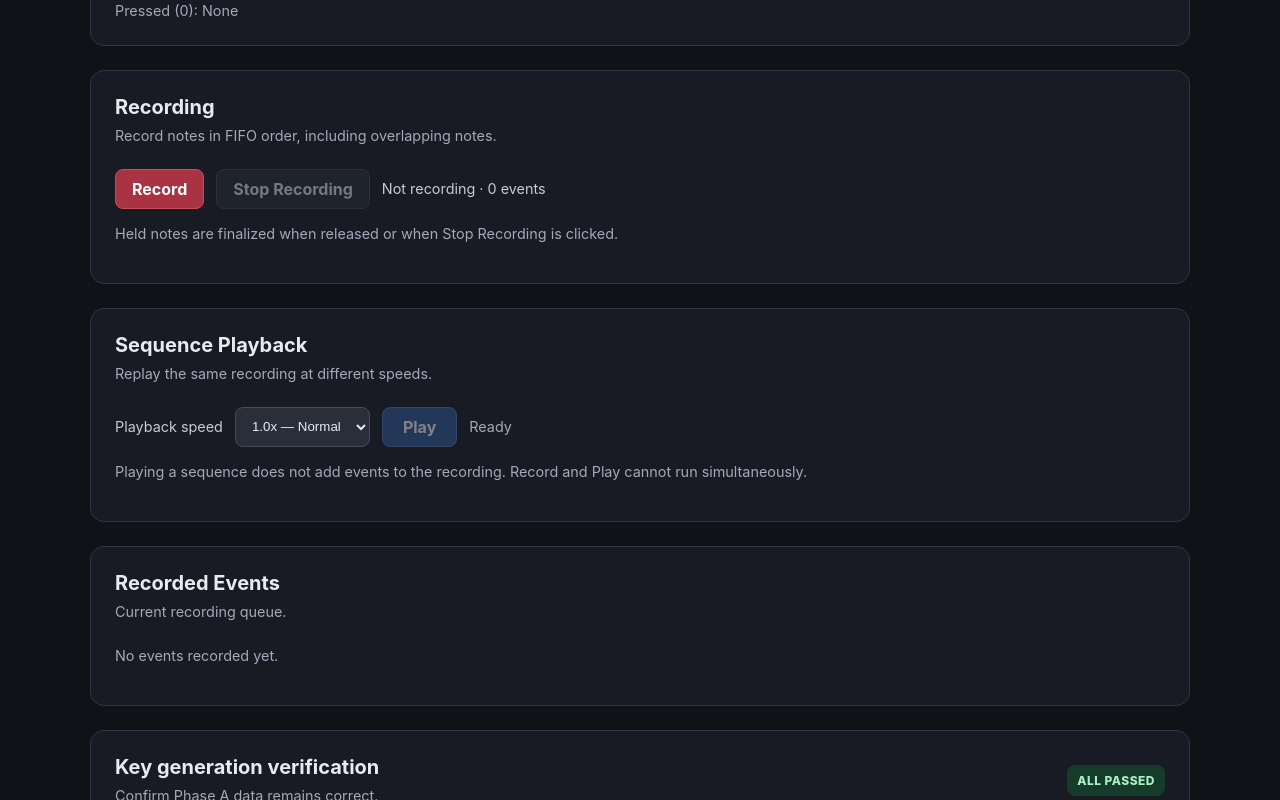
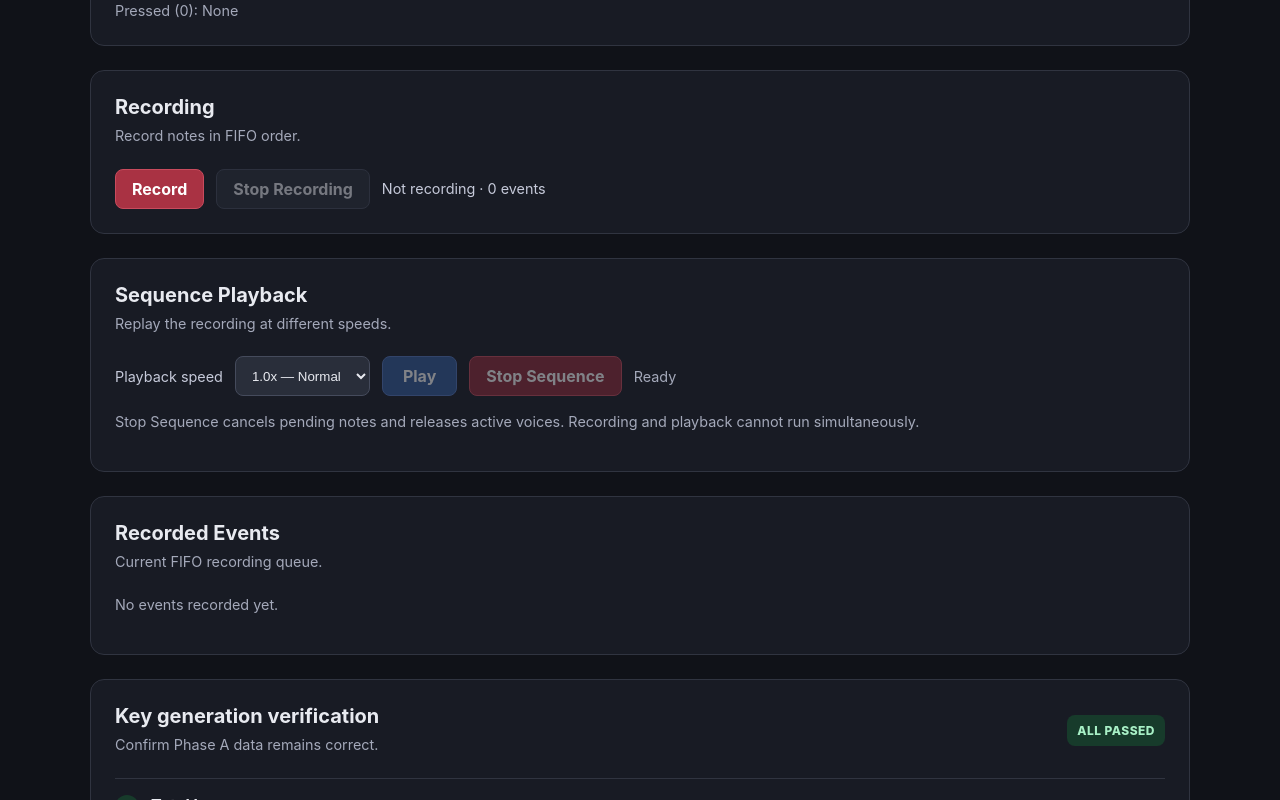
Before and after one commit to hoangnguyen412/web-app-24521171, a React (Vite) app in the folder lab3/hw/hw2/: page / in a window 1280 px wide. Shown: the part 700-1500 px from the top of the page. Built offline with nearby package versions, Linux system fonts and the light colour scheme.

Commit message:
feat(hw2): implement replay cancellation and cleanup

```diff
--- a/lab3/hw/hw2/package.json
+++ b/lab3/hw/hw2/package.json
@@ -10,7 +10,8 @@
     "preview": "vite preview",
     "check:keys": "node scripts/check-piano-keys.js",
     "check:queue": "node scripts/check-fifo-queue.js",
-    "check:sequence": "node scripts/check-sequence-player.js"
+    "check:sequence": "node scripts/check-sequence-player.js",
+    "check:cancellation": "node scripts/check-cancellation.js"
   },
   "dependencies": {
     "react": "^19.3.1",
--- a/lab3/hw/hw2/src/App.jsx
+++ b/lab3/hw/hw2/src/App.jsx
@@ -1,4 +1,4 @@
-import { useCallback, useRef, useState } from "react";
+import { useCallback, useEffect, useRef, useState } from "react";
 import { PIANO_KEYS } from "./data/pianoKeys.js";
 import { PianoKey } from "./components/PianoKey.jsx";
 import { PolyphonicSynth } from "./audio/PolyphonicSynth.js";
@@ -96,8 +96,7 @@ export default function App() {
   const recordingStartRef = useRef(null);
   const lastNoteStartRef = useRef(null);
 
-  // One controller per replay. Full Stop Sequence handling
-  // will be implemented in Phase G.
+  // Current replay's AbortController.
   const replayControllerRef = useRef(null);
 
   const handleNoteOn = useCallback((midi) => {
@@ -120,8 +119,7 @@ export default function App() {
       );
     }
 
-    // Only physical/user recording events enter the queue.
-    // Replay runs while this flag is false.
+    // Replay events are not recorded because recording is disabled.
     if (isRecordingRef.current) {
       const previousStart =
         lastNoteStartRef.current ??
@@ -196,9 +194,7 @@ export default function App() {
       return;
     }
 
-    const queue = recordingQueueRef.current;
-
-    queue.clear();
+    recordingQueueRef.current.clear();
     activeRecordingRef.current.clear();
 
     const now = performance.now();
@@ -220,7 +216,7 @@ export default function App() {
 
     const stoppedAt = performance.now();
 
-    // Finalize all notes still held.
+    // Finalize every note still held.
     for (const midi of [...activeRecordingRef.current.keys()]) {
       finalizeRecordedNote(
         activeRecordingRef.current,
@@ -236,12 +232,12 @@ export default function App() {
     setRecordingEvents(recordingQueueRef.current.toArray());
   }, []);
 
+  // Start a new asynchronous replay.
   const handlePlay = useCallback(async () => {
     if (isRecordingRef.current || isPlayingRef.current) {
       return;
     }
 
-    // Replay an independent copy of the completed recording.
     const events = recordingQueueRef.current
       .toArray()
       .map((event) => ({ ...event }));
@@ -250,12 +246,13 @@ export default function App() {
       return;
     }
 
+    const controller = new AbortController();
+
+    replayControllerRef.current = controller;
     isPlayingRef.current = true;
+
     setIsPlaying(true);
     setPlaybackStatus("Playing...");
-
-    const controller = new AbortController();
-    replayControllerRef.current = controller;
 
     try {
       await playSequence(
@@ -268,23 +265,74 @@ export default function App() {
         controller.signal,
       );
 
+      if (replayControllerRef.current === controller) {
         setPlaybackStatus("Playback completed");
+      }
     } catch (error) {
-      if (error.name === "AbortError") {
+      if (replayControllerRef.current === controller) {
+        if (error?.name === "AbortError") {
           setPlaybackStatus("Playback stopped");
         } else {
           console.error("Playback failed:", error);
           setPlaybackStatus("Playback failed");
         }
+      }
     } finally {
+      // An older replay must not change a newer replay's state.
       if (replayControllerRef.current === controller) {
         replayControllerRef.current = null;
-      }
-
         isPlayingRef.current = false;
         setIsPlaying(false);
       }
+    }
   }, [playbackSpeed, handleNoteOn, handleNoteOff]);
+
+  // Stop Sequence button.
+  const handleStopSequence = useCallback(() => {
+    const controller = replayControllerRef.current;
+
+    if (!controller) {
+      return;
+    }
+
+    // Detach the controller before aborting.
+    // The old replay's finally block can no longer update UI state.
+    replayControllerRef.current = null;
+    isPlayingRef.current = false;
+
+    // Cancel pending sleeps and release scheduled notes.
+    controller.abort();
+
+    // Release any remaining voices.
+    synthRef.current?.stopAll();
+
+    // Clear all pressed key indicators.
+    setPressed(new Set());
+
+    setIsPlaying(false);
+    setPlaybackStatus("Playback stopped");
+  }, []);
+
+  // Cleanup on unmount, including React Strict Mode effect cleanup.
+  useEffect(() => {
+    return () => {
+      const controller = replayControllerRef.current;
+
+      replayControllerRef.current = null;
+      isPlayingRef.current = false;
+      isRecordingRef.current = false;
+
+      // Cancel replay timers.
+      controller?.abort();
+
+      // Discard unfinished recording state.
+      activeRecordingRef.current.clear();
+
+      // Stop and dispose audio resources.
+      synthRef.current?.stopAll();
+      synthRef.current?.dispose();
+    };
+  }, []);
 
   const pressedNoteNames = PIANO_KEYS
     .filter((key) => pressed.has(key.midi))
@@ -300,7 +348,7 @@ export default function App() {
         <h1>88-Key Piano</h1>
 
         <p className="subtitle">
-          Phase F — Asynchronous FIFO Replay
+          Phase G — Cancellation and Resource Cleanup
         </p>
       </header>
 
@@ -366,9 +414,7 @@ export default function App() {
         <div className="section-heading">
           <div>
             <h2 id="recording-heading">Recording</h2>
-            <p>
-              Record notes in FIFO order, including overlapping notes.
-            </p>
+            <p>Record notes in FIFO order.</p>
           </div>
         </div>
 
@@ -397,11 +443,6 @@ export default function App() {
             {recordingEvents.length} events
           </span>
         </div>
-
-        <p className="recording-note">
-          Held notes are finalized when released or when Stop Recording
-          is clicked.
-        </p>
       </section>
 
       <section
@@ -411,7 +452,7 @@ export default function App() {
         <div className="section-heading">
           <div>
             <h2 id="playback-heading">Sequence Playback</h2>
-            <p>Replay the same recording at different speeds.</p>
+            <p>Replay the recording at different speeds.</p>
           </div>
         </div>
 
@@ -446,22 +487,38 @@ export default function App() {
             {isPlaying ? "Playing..." : "Play"}
           </button>
 
-          <span className="playback-status" role="status" aria-live="polite">
+          <button
+            type="button"
+            className="stop-sequence-button"
+            onClick={handleStopSequence}
+            disabled={!isPlaying}
+          >
+            Stop Sequence
+          </button>
+
+          <span
+            className="playback-status"
+            role="status"
+            aria-live="polite"
+          >
             {playbackStatus}
           </span>
         </div>
 
         <p className="recording-note">
-          Playing a sequence does not add events to the recording.
-          Record and Play cannot run simultaneously.
+          Stop Sequence cancels pending notes and releases active voices.
+          Recording and playback cannot run simultaneously.
         </p>
       </section>
 
-      <section className="recording-section" aria-labelledby="events-heading">
+      <section
+        className="recording-section"
+        aria-labelledby="events-heading"
+      >
         <div className="section-heading">
           <div>
             <h2 id="events-heading">Recorded Events</h2>
-            <p>Current recording queue.</p>
+            <p>Current FIFO recording queue.</p>
           </div>
         </div>
 
--- a/lab3/hw/hw2/src/index.css
+++ b/lab3/hw/hw2/src/index.css
@@ -470,3 +470,27 @@ h2 {
     padding: 16px;
   }
 }
+.stop-sequence-button {
+  min-height: 40px;
+  padding: 9px 16px;
+  border: 1px solid #c84b5d;
+  border-radius: 8px;
+  color: #fff;
+  background: #8f2939;
+  font-weight: 700;
+  cursor: pointer;
+}
+
+.stop-sequence-button:hover:not(:disabled) {
+  background: #b6384b;
+}
+
+.stop-sequence-button:disabled {
+  opacity: 0.45;
+  cursor: not-allowed;
+}
+
+.stop-sequence-button:focus-visible {
+  outline: 3px solid #ff8999;
+  outline-offset: 3px;
+}
--- a/lab3/hw/hw2/src/utils/sequencePlayer.js
+++ b/lab3/hw/hw2/src/utils/sequencePlayer.js
@@ -7,7 +7,7 @@ function createAbortError() {
 export function sleep(ms, signal) {
   if (!Number.isFinite(ms) || ms < 0) {
     return Promise.reject(
-      new RangeError("Sleep duration must be a non-negative number."),
+      new RangeError("Sleep duration must be non-negative."),
     );
   }
 
@@ -16,6 +16,7 @@ export function sleep(ms, signal) {
   }
 
   return new Promise((resolve, reject) => {
+    let timerId;
     let settled = false;
 
     const cleanup = () => {
@@ -31,7 +32,7 @@ export function sleep(ms, signal) {
       reject(createAbortError());
     };
 
-    const timerId = setTimeout(() => {
+    timerId = setTimeout(() => {
       if (settled) return;
 
       settled = true;
@@ -39,9 +40,10 @@ export function sleep(ms, signal) {
       resolve();
     }, ms);
 
-    signal?.addEventListener("abort", handleAbort, { once: true });
+    signal?.addEventListener("abort", handleAbort, {
+      once: true,
+    });
 
-    // Handle an abort occurring immediately before listener registration.
     if (signal?.aborted) {
       handleAbort();
     }
@@ -68,14 +70,14 @@ export async function playSequence(events, speed, handlers, signal) {
     throw createAbortError();
   }
 
-  // Track voices and their scheduled release timers.
   const activeNotes = new Set();
-  const releaseTimers = new Map();
+  const releaseTimers = new Set();
 
+  // Release every active note and cancel all pending note-off timers.
   const releaseAll = () => {
-    for (const [timerId, release] of releaseTimers) {
-      clearTimeout(timerId);
-      release.resolve();
+    for (const task of releaseTimers) {
+      clearTimeout(task.timerId);
+      task.resolve();
     }
 
     releaseTimers.clear();
@@ -84,7 +86,7 @@ export async function playSequence(events, speed, handlers, signal) {
       try {
         handlers.noteOff(midi);
       } catch (error) {
-        console.error("Unable to release MIDI note:", midi, error);
+        console.error("Unable to release note:", midi, error);
       }
     }
 
@@ -95,7 +97,9 @@ export async function playSequence(events, speed, handlers, signal) {
     releaseAll();
   };
 
-  signal?.addEventListener("abort", handleAbort, { once: true });
+  signal?.addEventListener("abort", handleAbort, {
+    once: true,
+  });
 
   const releaseTasks = [];
   let completed = false;
@@ -114,44 +118,43 @@ export async function playSequence(events, speed, handlers, signal) {
         throw new TypeError("Invalid recorded event.");
       }
 
-      // Wait until this note's start time.
+      // Wait until the next note's start time.
       await sleep(event.deltaMs / speed, signal);
 
       if (signal?.aborted) {
         throw createAbortError();
       }
 
-      // Start the note without waiting for its duration.
+      // Start note without blocking the next event.
       handlers.noteOn(event.midi, event.freqHz);
       activeNotes.add(event.midi);
 
-      // Schedule its release independently.
-      // This allows other notes to start while this one is playing.
-      let timerId;
-
+      // Schedule this note's release independently.
       const releaseTask = new Promise((resolve) => {
-        const release = () => {
-          releaseTimers.delete(timerId);
-
-          if (activeNotes.delete(event.midi)) {
-            handlers.noteOff(event.midi);
-          }
-
-          resolve();
+        const task = {
+          timerId: null,
+          resolve,
         };
 
-        timerId = setTimeout(
-          release,
-          event.durationMs / speed,
-        );
+        task.timerId = setTimeout(() => {
+          releaseTimers.delete(task);
 
-        releaseTimers.set(timerId, { resolve });
+          try {
+            if (activeNotes.delete(event.midi)) {
+              handlers.noteOff(event.midi);
+            }
+          } finally {
+            resolve();
+          }
+        }, event.durationMs / speed);
+
+        releaseTimers.add(task);
       });
 
       releaseTasks.push(releaseTask);
     }
 
-    // Wait until all scheduled notes have finished.
+    // Wait for all currently playing notes to finish.
     await Promise.all(releaseTasks);
 
     if (signal?.aborted) {
@@ -162,7 +165,6 @@ export async function playSequence(events, speed, handlers, signal) {
   } finally {
     signal?.removeEventListener("abort", handleAbort);
 
-    // Ensure unfinished notes are released on errors or cancellation.
     if (!completed) {
       releaseAll();
     }
```
Also changed, not shown: lab3/hw/hw2/scripts/check-cancellation.js (added, +104 -0 lines). Lines whose indentation alone changed are shown as unchanged.
